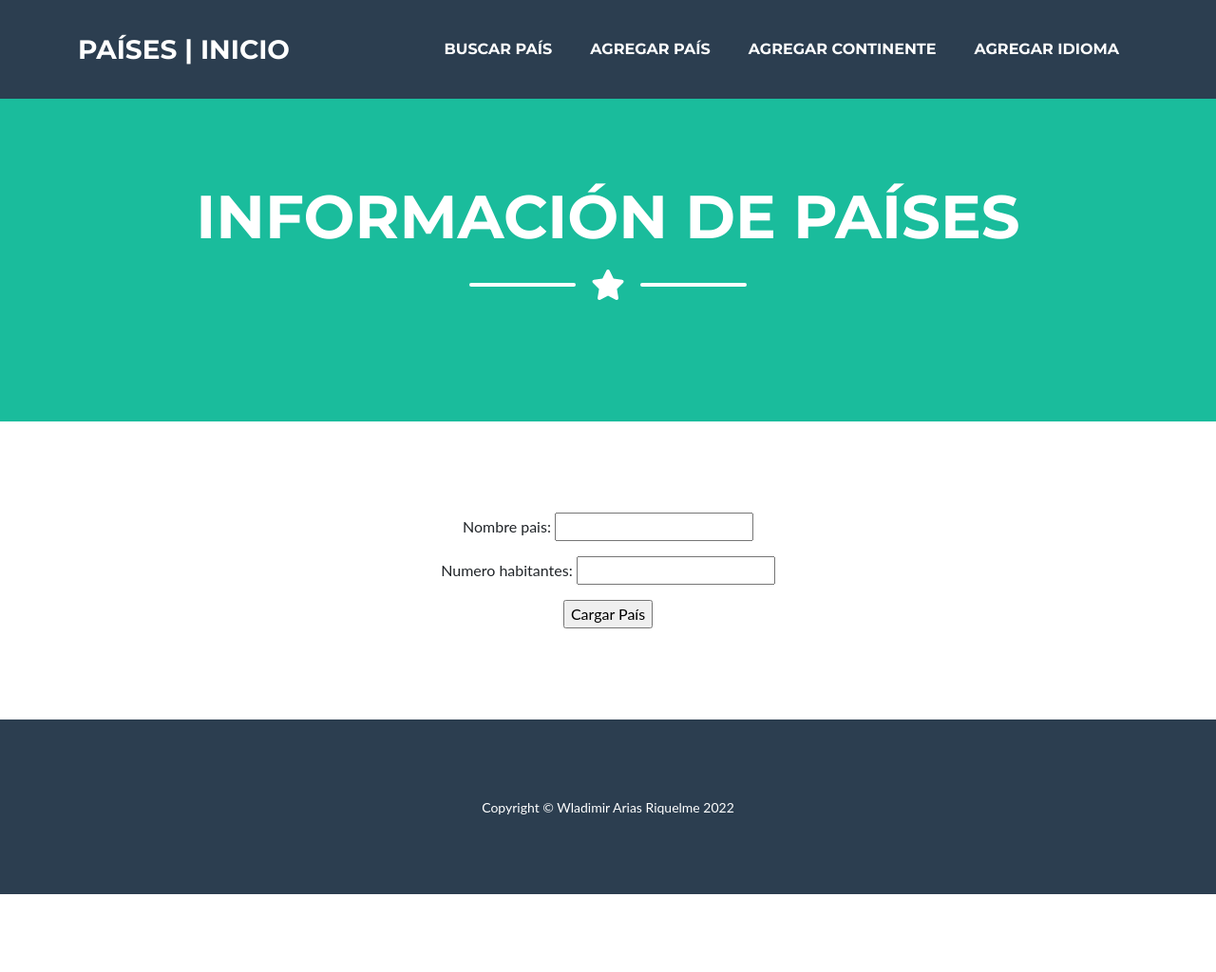
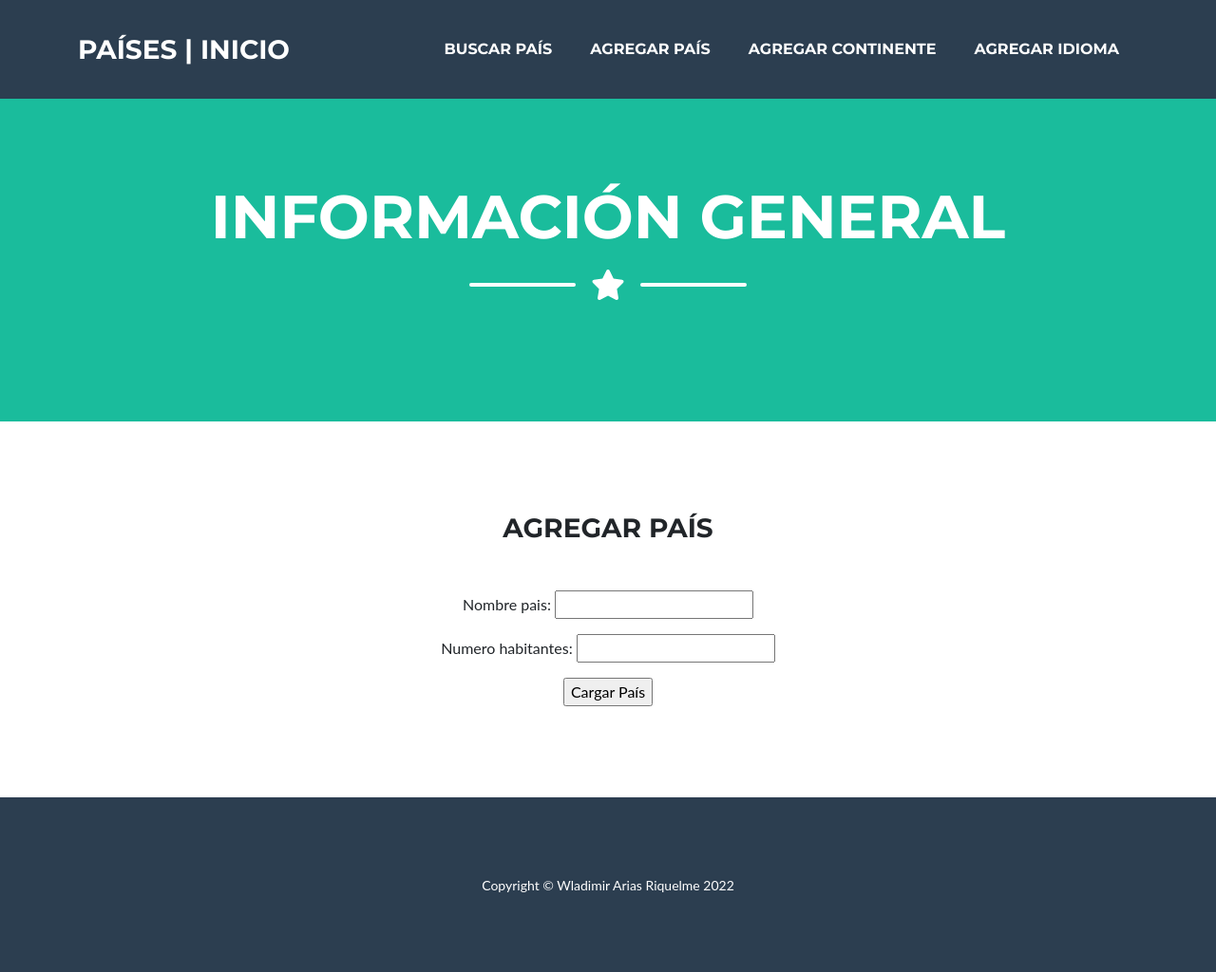
Before and after one commit to wladimirarias/entrega1arias, a Django app: page /paises/crear/ in a window 1280 px wide. Shown: the whole page at 95% size. Before the commit the page ends 942 px from the top, so only its background shows below. Run offline with Django 4.2, Linux system fonts and the light colour scheme; some libraries are stand-ins or nearby versions.

Commit message:
Detalles estéticos

```diff
--- a/app/templates/app/agregar_pais.html
+++ b/app/templates/app/agregar_pais.html
@@ -1,5 +1,12 @@
 {% extends 'app/base.html' %}
 {% block contenido %}
+
+<div class="container d-flex align-items-center flex-column">
+    <h3 class="masthead-heading text-uppercase mb-0">Agregar País</h3>
+    <div class="divider-custom divider-light">
+        <div class="divider-custom-line"></div>
+    </div>
+</div>
 
 <form action="" method="post">
     {% csrf_token %}
--- a/app/templates/app/base.html
+++ b/app/templates/app/base.html
@@ -30,7 +30,7 @@
     </nav>
     <header class="masthead bg-primary text-white text-center">
         <div class="container d-flex align-items-center flex-column">
-            <h1 class="masthead-heading text-uppercase mb-0">Información de Países</h1>
+            <h1 class="masthead-heading text-uppercase mb-0">Información General</h1>
             <div class="divider-custom divider-light">
                 <div class="divider-custom-line"></div>
                 <div class="divider-custom-icon"><i class="fas fa-star"></i></div>
```
Also changed, not shown: app/templates/app/agregar_continente.html (+7 -0 lines), app/templates/app/agregar_idioma.html (+7 -0 lines), app/templates/app/busqueda_paises.html (+7 -0 lines), app/templates/app/resultados_busquedas_paises.html (+7 -0 lines).
